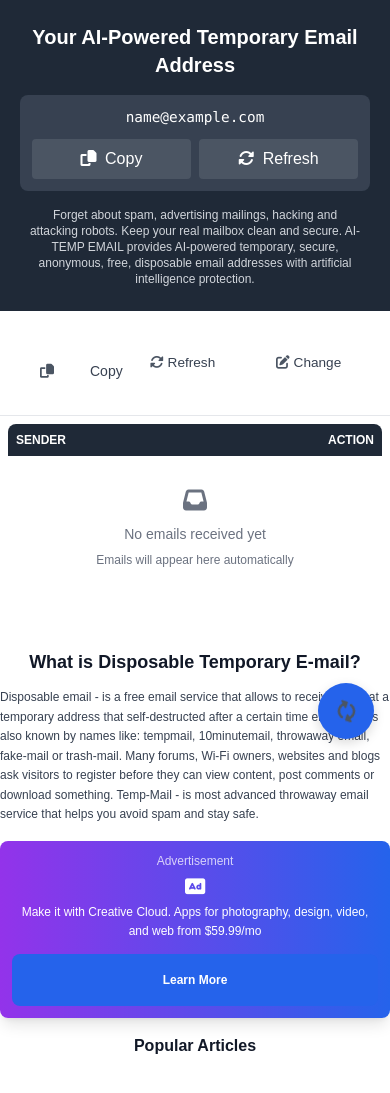
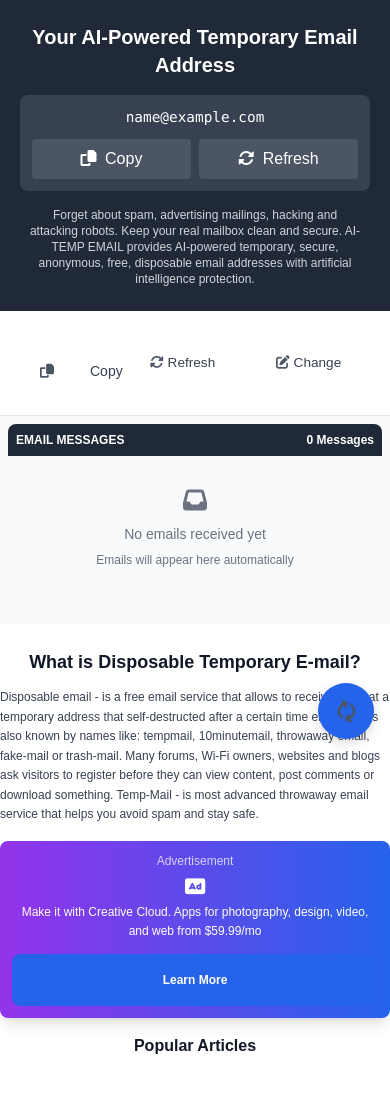
Before and after one commit to farman11/Tempmail, a Flask app: template templates/index.html in a window 390 px wide. Shown: the part 73-1166 px from the top of the page. Run offline with Flask 3, Linux system fonts and the light colour scheme; the template is opened without the code that fills it: most values are stand-ins (such as "Sample title", 1, 10 or a date in 2020); some libraries are stand-ins or nearby versions.

Commit message:
Improve the layout of emails on phones and other small devices
Adds responsive design and fixes auto-refresh issues in `replit.md`, `responsive.css`, `temp_emails.json`, and `index.html`.

Replit-Commit-Author: Agent
Replit-Commit-Session-Id: d7101d2b-e2a4-490e-a313-b49540d9fa65
Replit-Commit-Screenshot-Url: https://storage.googleapis.com/screenshot-production-us-central1/00a4c736-4ead-4720-adc2-4cb7b9dee72e/d7101d2b-e2a4-490e-a313-b49540d9fa65/HKbiU8Z

```diff
--- a/static/css/responsive.css
+++ b/static/css/responsive.css
@@ -124,6 +124,40 @@
         align-items: center;
         justify-content: center;
         box-shadow: 0 4px 12px rgba(0, 0, 0, 0.15);
+    }
+
+    /* Enhanced responsive message layout */
+    .message-responsive {
+        position: relative;
+    }
+
+    /* Mobile card-style borders */
+    .border-l-3 {
+        border-left-width: 3px;
+    }
+
+    /* Better mobile text wrapping */
+    .break-words {
+        word-wrap: break-word;
+        word-break: break-word;
+        hyphens: auto;
+    }
+
+    .break-all {
+        word-break: break-all;
+    }
+
+    /* Enhanced mobile email layout */
+    .message-responsive {
+        background: #ffffff;
+        border-radius: 0.5rem;
+        margin-bottom: 0.5rem;
+        box-shadow: 0 1px 3px rgba(0, 0, 0, 0.1);
+    }
+
+    /* Mobile header improvements */
+    .inbox-responsive {
+        background: #f8fafc;
     }
 }
 
--- a/templates/index.html
+++ b/templates/index.html
@@ -147,19 +147,70 @@
         {% if active_emails and active_emails|length > 0 %}
         <div class="inbox-responsive p-2 sm:p-3 md:p-4 lg:p-6">
             <!-- Enhanced Responsive Inbox Header -->
-            <div class="bg-gray-800 text-white px-2 sm:px-3 md:px-4 py-2 sm:py-3 flex justify-between items-center text-xs sm:text-sm md:text-base rounded-t-lg">
-                <span class="font-semibold flex-1">SENDER</span>
-                <span class="font-semibold flex-1 hidden sm:block">SUBJECT</span>
-                <span class="font-semibold text-right">ACTION</span>
+            <div class="bg-gray-800 text-white px-2 sm:px-3 md:px-4 py-2 sm:py-3 rounded-t-lg">
+                <!-- Mobile Header -->
+                <div class="block sm:hidden">
+                    <div class="flex justify-between items-center text-xs font-semibold">
+                        <span>EMAIL MESSAGES</span>
+                        <span>{{ active_emails[0].messages|length }} Message{{ 's' if active_emails[0].messages|length != 1 else '' }}</span>
+                    </div>
+                </div>
+
+                <!-- Desktop Header -->
+                <div class="hidden sm:flex justify-between items-center text-xs sm:text-sm md:text-base">
+                    <span class="font-semibold flex-1">SENDER</span>
+                    <span class="font-semibold flex-1">SUBJECT</span>
+                    <span class="font-semibold text-right">ACTION</span>
+                </div>
             </div>
 
             <!-- Email List -->
             {% if active_emails[0].messages and active_emails[0].messages|length > 0 %}
                 {% for message in active_emails[0].messages %}
                 <div class="message-responsive border-b border-gray-200 px-2 sm:px-3 md:px-4 py-2 sm:py-3 md:py-4 hover:bg-gray-50 transition-colors">
-                    <div class="flex flex-col sm:flex-row justify-between items-start sm:items-center gap-2 sm:gap-3">
-                        <div class="flex-1 min-w-0 w-full sm:w-auto">
-                            <div class="font-medium text-gray-900 text-xs sm:text-sm md:text-base truncate">
+                    <!-- Mobile-First Responsive Layout -->
+                    <div class="block sm:hidden">
+                        <!-- Mobile Card Layout -->
+                        <div class="space-y-2">
+                            <!-- Time and Actions Row -->
+                            <div class="flex justify-between items-center">
+                                <span class="text-xs text-gray-500 bg-gray-100 px-2 py-1 rounded">
+                                    {{ message.received_at.strftime('%H:%M') if message.received_at else '--:--' }}
+                                </span>
+                                <button class="text-blue-600 hover:text-blue-800 toggle-email p-2 btn-touch" data-message-id="{{ loop.index }}">
+                                    <i class="fas fa-eye text-lg"></i>
+                                </button>
+                            </div>
+
+                            <!-- Sender Row -->
+                            <div class="border-l-3 border-blue-200 pl-3">
+                                <div class="text-xs text-gray-400 uppercase tracking-wider font-medium mb-1">Sender</div>
+                                <div class="font-medium text-gray-900 text-sm break-words">
+                                    {% if message.sender_name and message.sender_name != message.sender_email %}
+                                        {{ message.sender_name }}
+                                    {% elif message.sender_email %}
+                                        {{ message.sender_email.split('@')[0] }}
+                                    {% else %}
+                                        {{ message.sender.split('@')[0] if message.sender else 'Unknown' }}
+                                    {% endif %}
+                                </div>
+                                <div class="text-xs text-gray-500 break-all">{{ message.sender_email or message.sender or 'Unknown' }}</div>
+                            </div>
+
+                            <!-- Subject Row -->
+                            <div class="border-l-3 border-green-200 pl-3">
+                                <div class="text-xs text-gray-400 uppercase tracking-wider font-medium mb-1">Subject</div>
+                                <div class="text-sm text-gray-900 font-medium break-words leading-tight">
+                                    {{ message.subject or 'No Subject' }}
+                                </div>
+                            </div>
+                        </div>
+                    </div>
+
+                    <!-- Desktop/Tablet Layout -->
+                    <div class="hidden sm:flex justify-between items-center gap-2 sm:gap-3">
+                        <div class="flex-1 min-w-0">
+                            <div class="font-medium text-gray-900 text-sm md:text-base truncate">
                                 {% if message.sender_name and message.sender_name != message.sender_email %}
                                     {{ message.sender_name }}
                                 {% elif message.sender_email %}
@@ -169,10 +220,9 @@
                                 {% endif %}
                             </div>
                             <div class="text-xs sm:text-sm text-gray-500 truncate overflow-text">{{ message.sender_email or message.sender or 'Unknown' }}</div>
-                            <div class="block sm:hidden text-sm text-gray-900 mt-1 overflow-text">{{ message.subject }}</div>
                         </div>
-                        <div class="flex-1 px-2 sm:px-4 hidden sm:block min-w-0">
-                            <div class="font-medium text-gray-900 text-sm sm:text-base truncate overflow-text">{{ message.subject }}</div>
+                        <div class="flex-1 px-2 sm:px-4 min-w-0">
+                            <div class="font-medium text-gray-900 text-sm sm:text-base truncate overflow-text">{{ message.subject or 'No Subject' }}</div>
                         </div>
                         <div class="ml-2">
                             <button class="text-blue-600 hover:text-blue-800 toggle-email p-2" data-message-id="{{ loop.index }}">
```
Also changed, not shown: replit.md (+9 -0 lines), temp_emails.json (+1 -1 lines).
